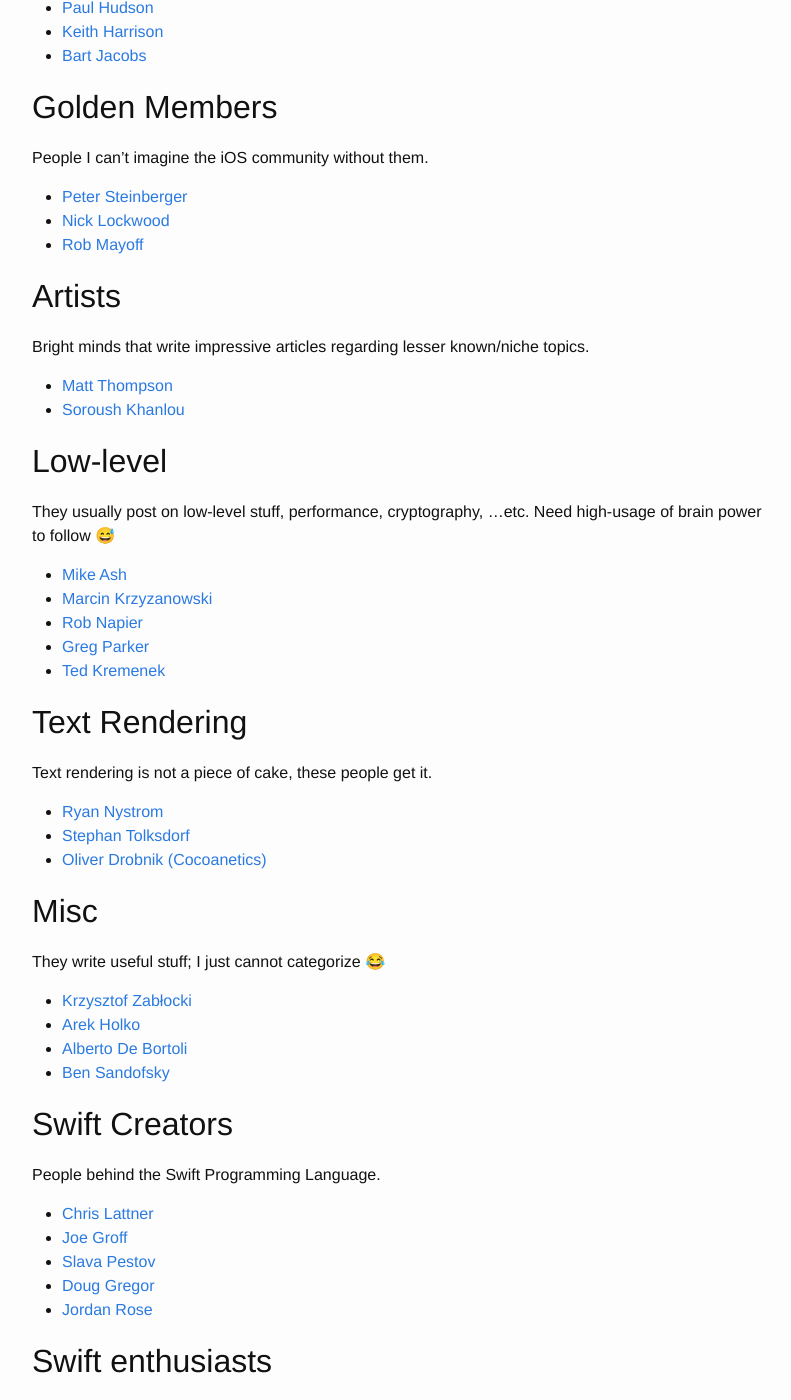
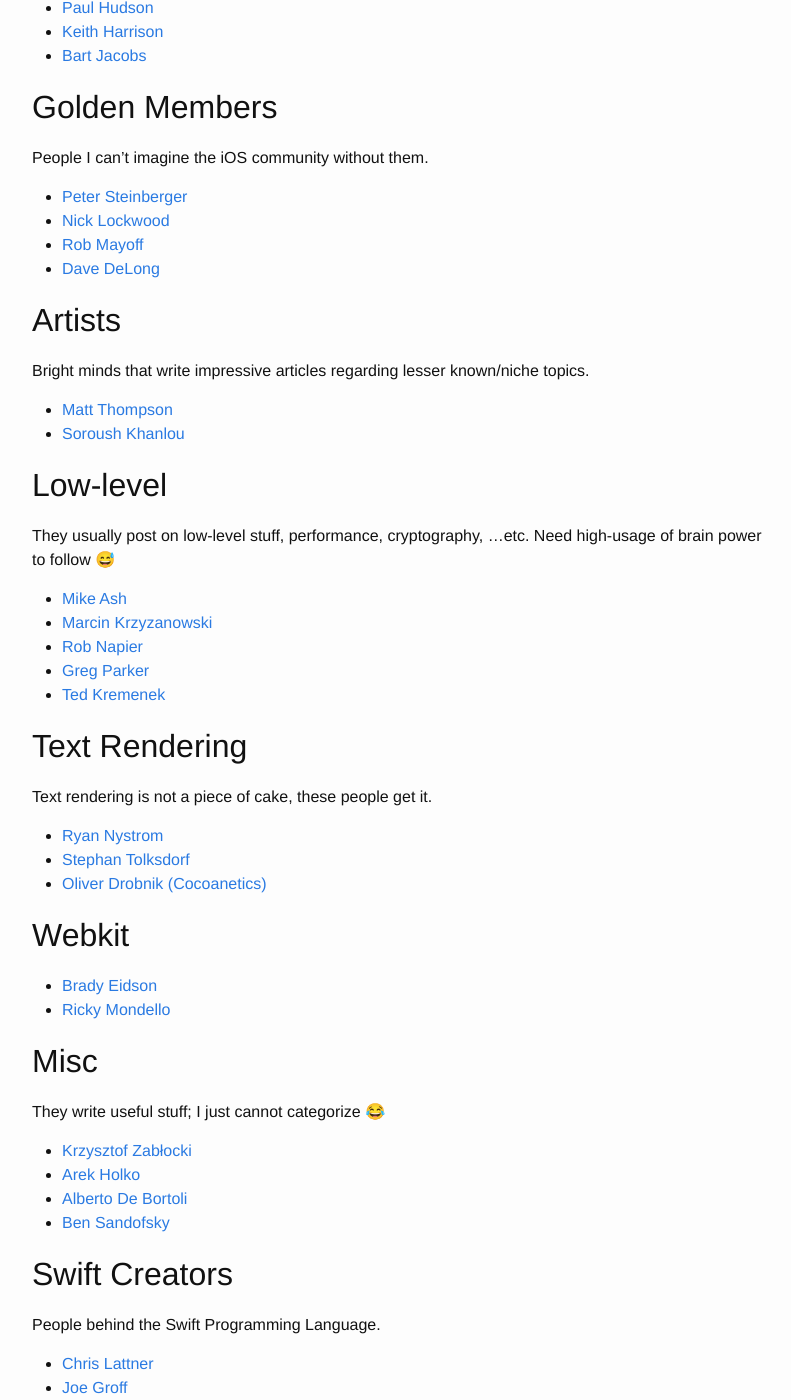
Before and after one commit to ahmedk92/ahmedk92.github.io, a Jekyll site: the page built from _posts/2019-02-01-Your Guide to iOS Dev Twitter.md, in a window 1280 px wide and 1400 px high, scrolled down 525 px. Shown: the whole window, without its empty margins (238-1029 px from the left). Built offline with Jekyll 4.4.1, drawn with Linux system fonts in a browser that asks for light colours.

Commit message:
Dave DeLong & Webkit

```diff
--- a/_posts/2019-02-01-Your Guide to iOS Dev Twitter.md
+++ b/_posts/2019-02-01-Your Guide to iOS Dev Twitter.md
@@ -23,6 +23,7 @@ People I can't imagine the iOS community without them.
 - [Peter Steinberger](https://twitter.com/steipete)
 - [Nick Lockwood](https://twitter.com/nicklockwood)
 - [Rob Mayoff](https://twitter.com/rmayoff)
+- [Dave DeLong](https://twitter.com/davedelong)
 
 ## Artists
 Bright minds that write impressive articles regarding lesser known/niche topics.
@@ -44,6 +45,10 @@ Text rendering is not a piece of cake, these people get it.
 - [Ryan Nystrom](https://twitter.com/_ryannystrom)
 - [Stephan Tolksdorf](https://twitter.com/s_tolksdorf)
 - [Oliver Drobnik (Cocoanetics)](https://twitter.com/Cocoanetics)
+
+## Webkit
+- [Brady Eidson](https://twitter.com/bradeeoh)
+- [Ricky Mondello](https://twitter.com/rmondello)
 
 ## Misc
 They write useful stuff; I just cannot categorize 😂
```
